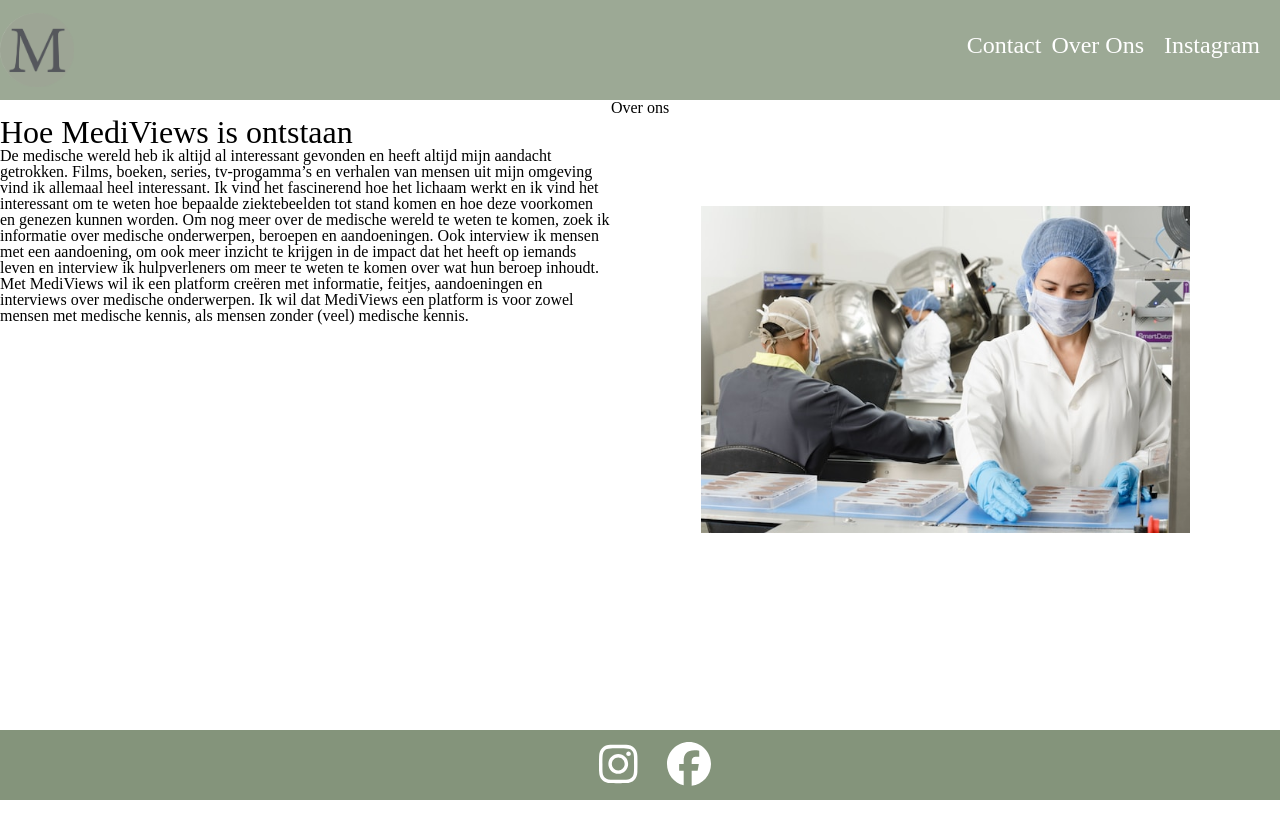
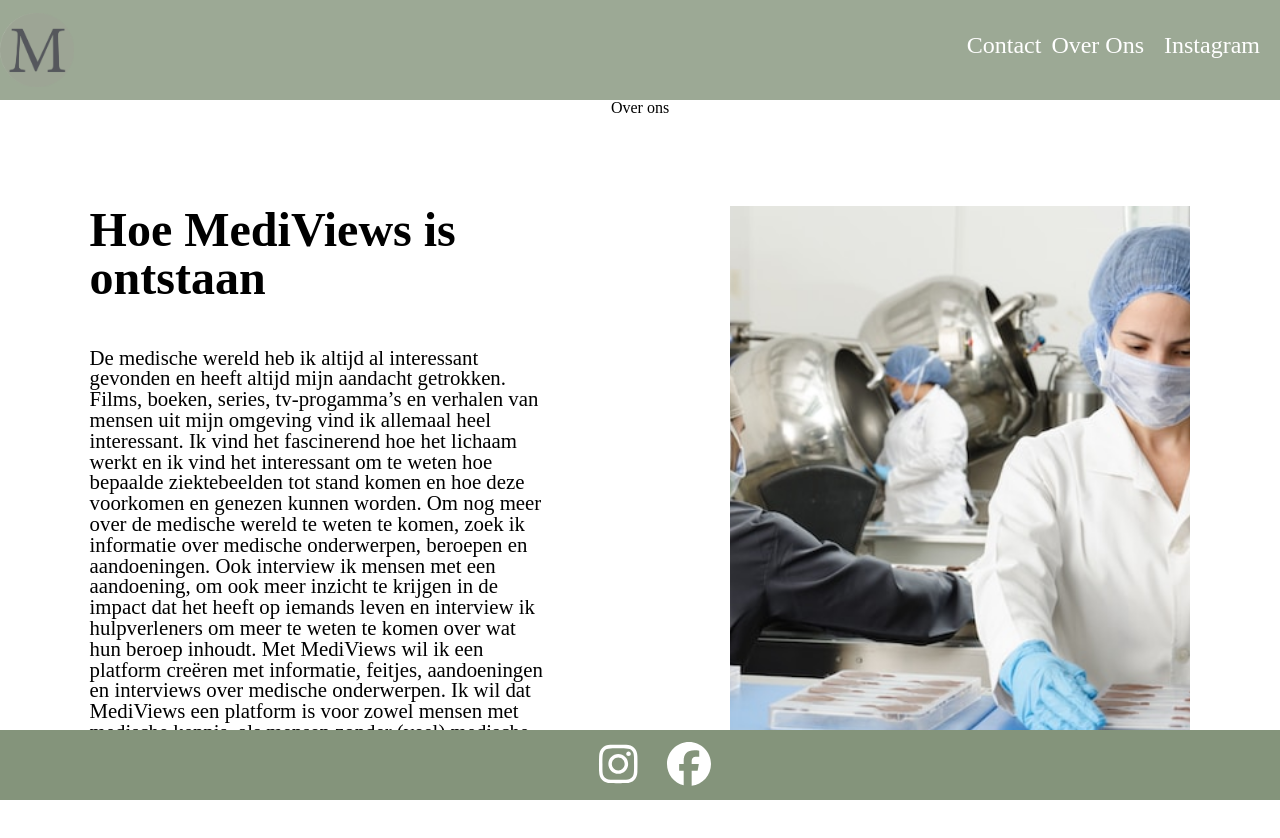
Before and after one commit to CcharlotteHh/mediviews_onepage, a React (Create React App) app: page /overons in a window 1280 px wide. Shown: the top 838 px of the page. Before the commit the page ends 800 px from the top, so only its background shows below. Built offline with nearby package versions, Linux system fonts and the light colour scheme.

Commit message:
last things

```diff
--- a/src/components/trending/Trending.js
+++ b/src/components/trending/Trending.js
@@ -53,6 +53,16 @@ function Trending({title}) {
 
 
         ></TrendingCard>
+        <TrendingCard
+        img={Placeholder}
+        name="Amber"
+        desc='“Mijn leven, mijn wereld en alles waar ik voor
+        leefde, stortte in”'
+        cardBtnTxt="Lees meer"
+        link="#"
+
+
+        ></TrendingCard>
         </div>
 
       </section>
--- a/src/components/trending/trending.module.scss
+++ b/src/components/trending/trending.module.scss
@@ -10,7 +10,7 @@
 .trendingCardContainer{
     width: 90%;
 
-    @include grid2($columns: repeat(2, 50%) ,$rows: repeat(6, 1fr), $column-gap: 5rem, $row-gap: 1rem);
+    @include grid2($columns: repeat(2, 50%) ,$rows: repeat(3, 1fr), $column-gap: 5rem, $row-gap: 1rem);
 
     @include md{
 
--- a/src/pages/home/overons/Overons.js
+++ b/src/pages/home/overons/Overons.js
@@ -5,7 +5,7 @@ import overonsImg from '../../../assets/img/overonsimg.jpg'
 function Overons() {
   return (
     <div className={styles.overons_container}>
-        <h1>Over ons</h1>
+        <h1 classname={styles.header}>Over ons</h1>
       <div className={styles.img_text_container}>
       <div className={styles.desc_over_ons}>
         <h2>Hoe MediViews is ontstaan</h2>
--- a/src/pages/home/overons/overons.module.scss
+++ b/src/pages/home/overons/overons.module.scss
@@ -5,7 +5,9 @@
 
 .overons_container{
 
-
+   .header{
+    font-weight: 3.5rem;
+   }
 
     width: 100%;
     @include flexbox ($alignItems:center,$direction:column);
@@ -14,17 +16,49 @@
         width: 100%;
         @include flexbox($justifyContent:center,$direction:row);
 
+        @include md{
+            @include flexbox($direction:column);
+            height: 100%;
+        }
+
         .desc_over_ons{
-            width: 50%;
+            width: 40%;
+
+            margin: 7%;
+
+            @include md{
+                height: 50%;
+                width: 100%;
+                margin: 0;
+                margin: 0;
+                padding: 4%;
+                margin-bottom:3%;
+              }
 
             h2{
-                font-size:2rem;
+                font-size:3rem;
+                font-weight: bold;
+                margin-bottom:10%;
+            }
+
+            p{
+                font-size:1.30rem;
             }
         }
 
         .overons_figure{
             width: 40%;
             margin: 7%;
+            @include md{
+                height: 50%;
+                width: 100%;
+                margin: 0;
+                padding: 4%;
+                margin-bottom:3%;
+              }
+
+
+
 
             img{
                 @include imgCover;
--- a/src/styles/_base.scss
+++ b/src/styles/_base.scss
@@ -5,6 +5,10 @@
   margin: 0;
   box-sizing: border-box;
   font-family:$primaryFontFamily;
+}
+
+*::-webkit-scrollbar {
+  display: none;
 }
 
 
```
Also changed, not shown: src/components/trendingcard/trendingCard.module.scss (+7 -9 lines).
